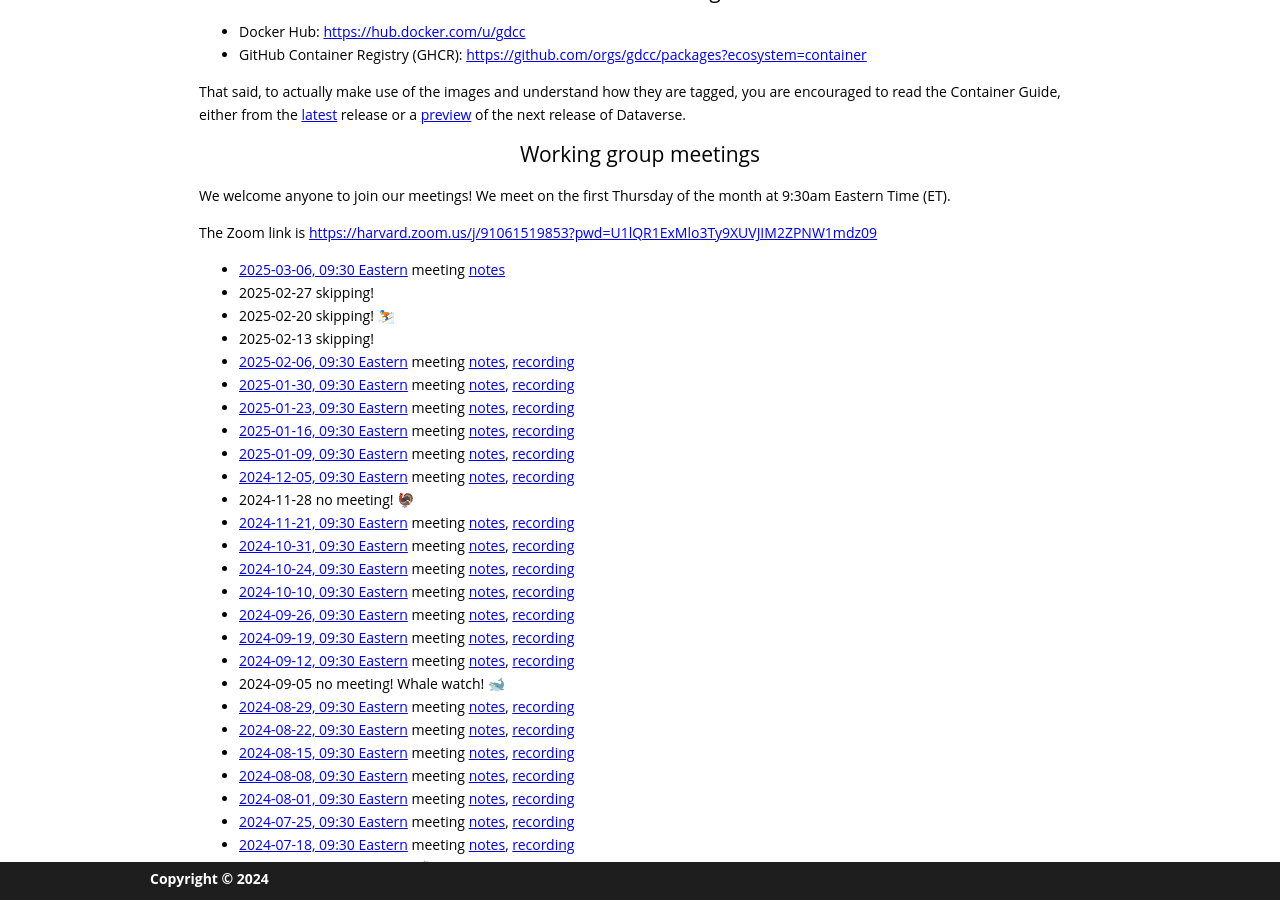
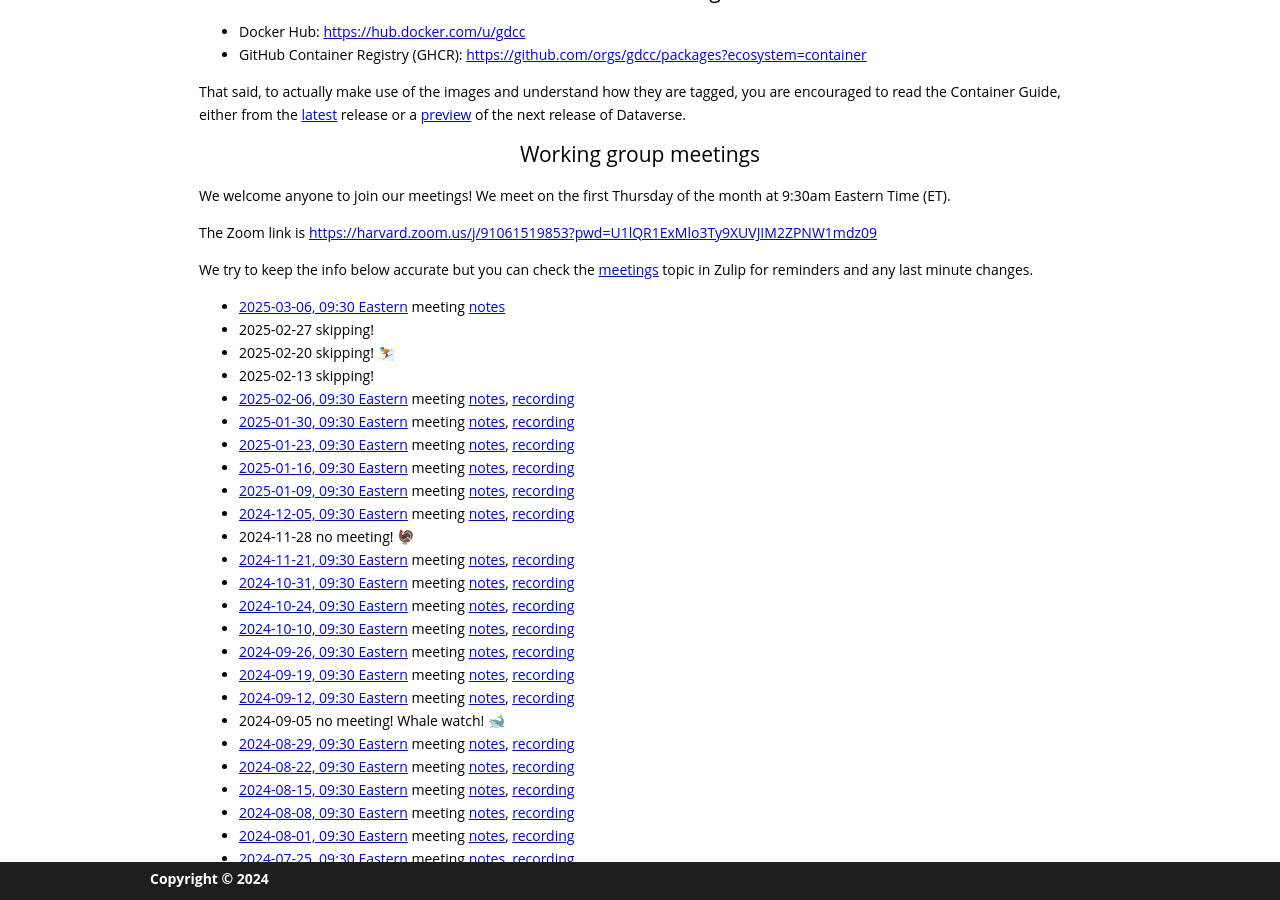
Before and after one commit to gdcc/ct.gdcc.io, a Jekyll site: the page built from index.md, in a window 1280 px wide and 900 px high, scrolled down 730 px. Built offline with Jekyll 4.4.1, drawn with Linux system fonts in a browser that asks for light colours; our own code applies the rules of GitHub Pages for plain Markdown files.

Commit message:
link to "meetings" topic in Zulip

```diff
--- a/index.md
+++ b/index.md
@@ -21,6 +21,8 @@ That said, to actually make use of the images and understand how they are tagged
 We welcome anyone to join our meetings! We meet on the first Thursday of the month at 9:30am Eastern Time (ET).
 
 The Zoom link is <https://harvard.zoom.us/j/91061519853?pwd=U1lQR1ExMlo3Ty9XUVJIM2ZPNW1mdz09>
+
+We try to keep the info below accurate but you can check the [meetings](https://dataverse.zulipchat.com/#narrow/channel/375812-containers/topic/meetings) topic in Zulip for reminders and any last minute changes.
 
 - [2025-03-06, 09:30 Eastern](https://time.is/compare/0930_06_Mar_2025_in_Boston) meeting [notes](https://docs.google.com/document/d/1D0wVno-7tZhmMrNDYNVvwgjtp4DR7p6JCp8yKuyzoJw/edit?usp=sharing)
 - 2025-02-27 skipping!
```
